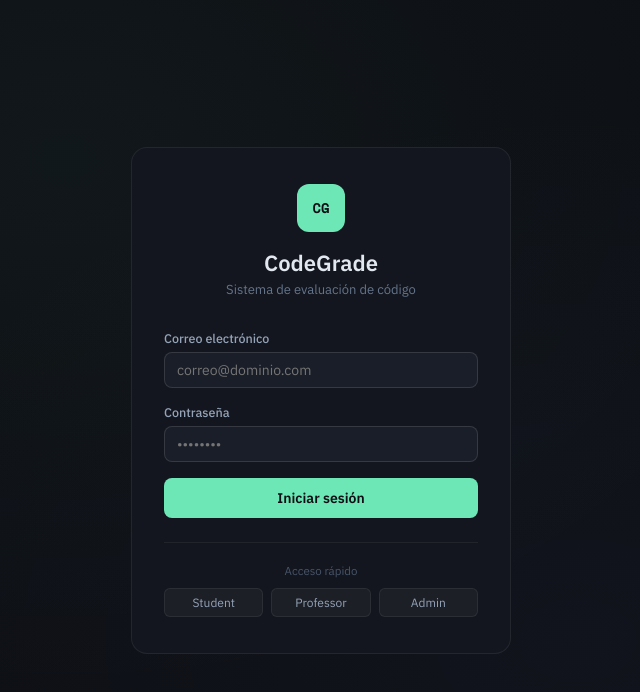
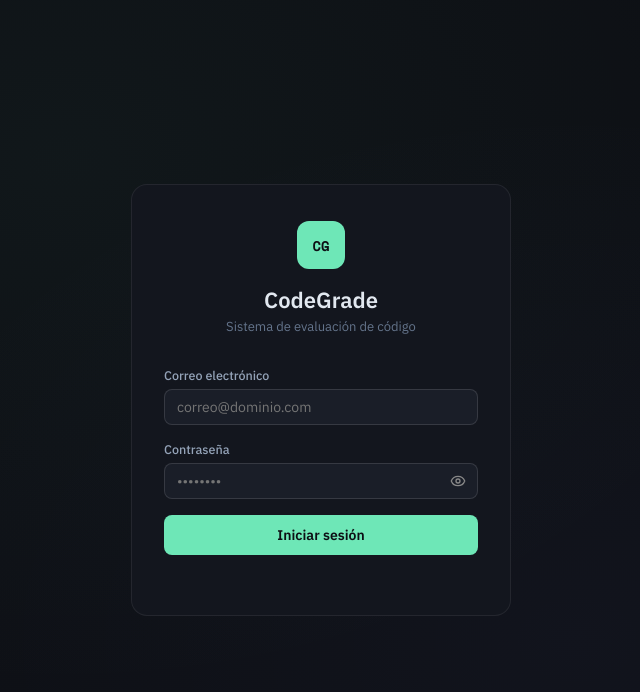
Before and after one commit to IvonneCM/Uni-SegundoHacka, a React (Vite) app: page /login in a window 1280 px wide. Shown: the top 692 px of the page, without its empty margins (319-959 px from the left). Built offline with nearby package versions, Linux system fonts and the light colour scheme; the HTML template or start-up script is replaced by a standard one.

Commit message:
arreglos pantalla login

```diff
--- a/package.json
+++ b/package.json
@@ -10,6 +10,7 @@
   },
   "dependencies": {
     "axios": "^1.6.0",
+    "lucide-react": "^1.16.0",
     "react": "^18.2.0",
     "react-dom": "^18.2.0",
     "react-router-dom": "^6.20.0"
--- a/src/pages/Login/Login.jsx
+++ b/src/pages/Login/Login.jsx
@@ -1,6 +1,7 @@
 import { useState } from 'react';
 import { useNavigate } from 'react-router-dom';
 import { useAuth } from '../../lib/auth';
+import { Eye, EyeOff } from 'lucide-react';
 import s from './Login.module.css';
 
 export default function Login() {
@@ -9,6 +10,7 @@ export default function Login() {
   const [form, setForm] = useState({ email: '', password: '' });
   const [error, setError] = useState('');
   const [loading, setLoading] = useState(false);
+  const [showPassword, setShowPassword] = useState(false);
 
   const set = (k, v) => setForm(f => ({ ...f, [k]: v }));
 
@@ -24,15 +26,6 @@ export default function Login() {
     } finally {
       setLoading(false);
     }
-  };
-
-  const fillDemo = (role) => {
-    const demos = {
-      student:   { email: 'student@test.com',   password: '123456' },
-      professor: { email: 'professor@test.com',  password: '123456' },
-      admin:     { email: 'admin@test.com',       password: '123456' },
-    };
-    setForm(demos[role]);
   };
 
   return (
@@ -57,13 +50,22 @@ export default function Login() {
           </div>
           <div className={s.field}>
             <label>Contraseña</label>
+            <div className={s.passwordWrapper}>
               <input
-              type="password"
+                type={showPassword ? 'text' : 'password'}
                 placeholder="••••••••"
                 value={form.password}
                 onChange={e => set('password', e.target.value)}
                 onKeyDown={e => e.key === 'Enter' && handleSubmit()}
               />
+              <button
+                type="button"
+                className={s.eyeBtn}
+                onClick={() => setShowPassword(p => !p)}
+              >
+                {showPassword ? <EyeOff size={16} /> : <Eye size={16} />}
+              </button>
+            </div>
           </div>
 
           {error && <p className={s.error}>{error}</p>}
@@ -72,17 +74,6 @@ export default function Login() {
             {loading ? 'Iniciando...' : 'Iniciar sesión'}
           </button>
         </div>
-
-        <div className={s.demos}>
-          <p className={s.demosLabel}>Acceso rápido</p>
-          <div className={s.demosBtns}>
-            {['student', 'professor', 'admin'].map(r => (
-              <button key={r} className={s.demoBtn} onClick={() => fillDemo(r)}>
-                {r}
-              </button>
-            ))}
-          </div>
-        </div>
       </div>
     </div>
   );
--- a/src/pages/Login/Login.module.css
+++ b/src/pages/Login/Login.module.css
@@ -116,3 +116,30 @@
   border-color: rgba(110,231,183,0.3);
   color: #6ee7b7;
 }
+
+.passwordWrapper {
+  position: relative;
+  display: flex;
+  align-items: center;
+}
+
+.passwordWrapper input {
+  width: 100%;
+  padding-right: 2.5rem;
+}
+
+.eyeBtn {
+  position: absolute;
+  right: 0.75rem;
+  background: none;
+  border: none;
+  cursor: pointer;
+  color: #888;
+  padding: 0;
+  display: flex;
+  align-items: center;
+}
+
+.eyeBtn:hover {
+  color: #ccc;
+}
```
Also changed, not shown: 1 other file (tests, documents, lock files or other folders). Lines whose indentation alone changed are shown as unchanged.
